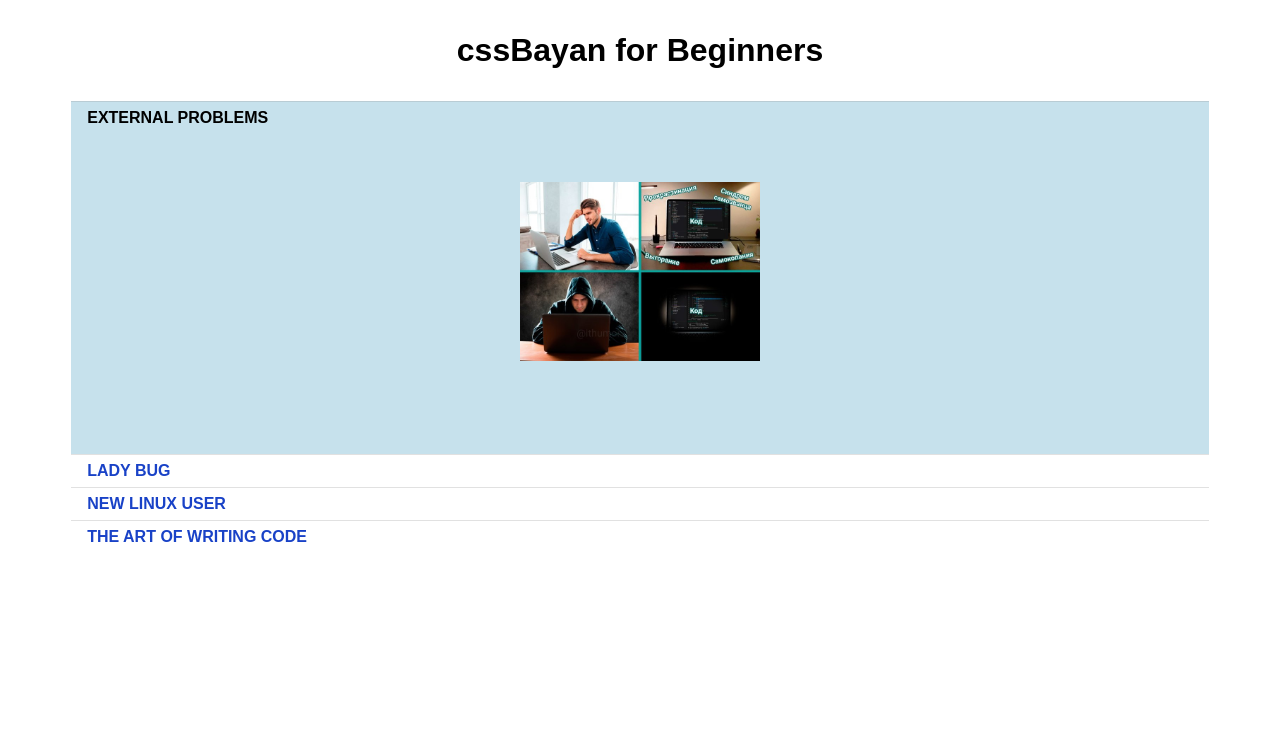
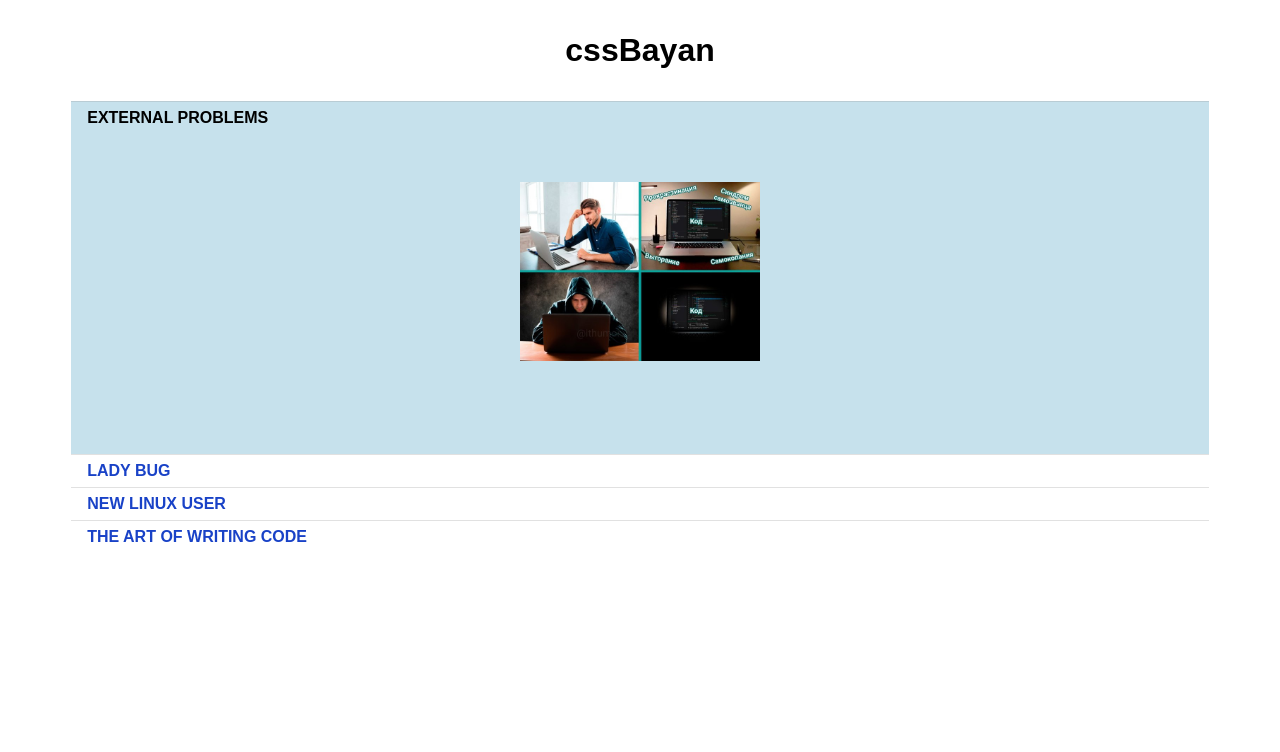
Before and after one commit to d-vooolk/cssBayan, a plain HTML site: page cssBayan/index.html in a window 1280 px wide. Drawn offline with Linux system fonts and the light colour scheme.

Commit message:
feat: revert header text in index file (Saturday, March 11, 2023 07:35:48 AM)

```diff
--- a/cssBayan/index.html
+++ b/cssBayan/index.html
@@ -7,7 +7,7 @@
     <meta name="viewport" content="width=device-width, initial-scale=1">
 </head>
 <body>
-    <h1>cssBayan for Beginners</h1>
+    <h1>cssBayan</h1>
     <section class="container">
         <div>
             <input id="line1" name="accordion1" type="radio" checked />
```
